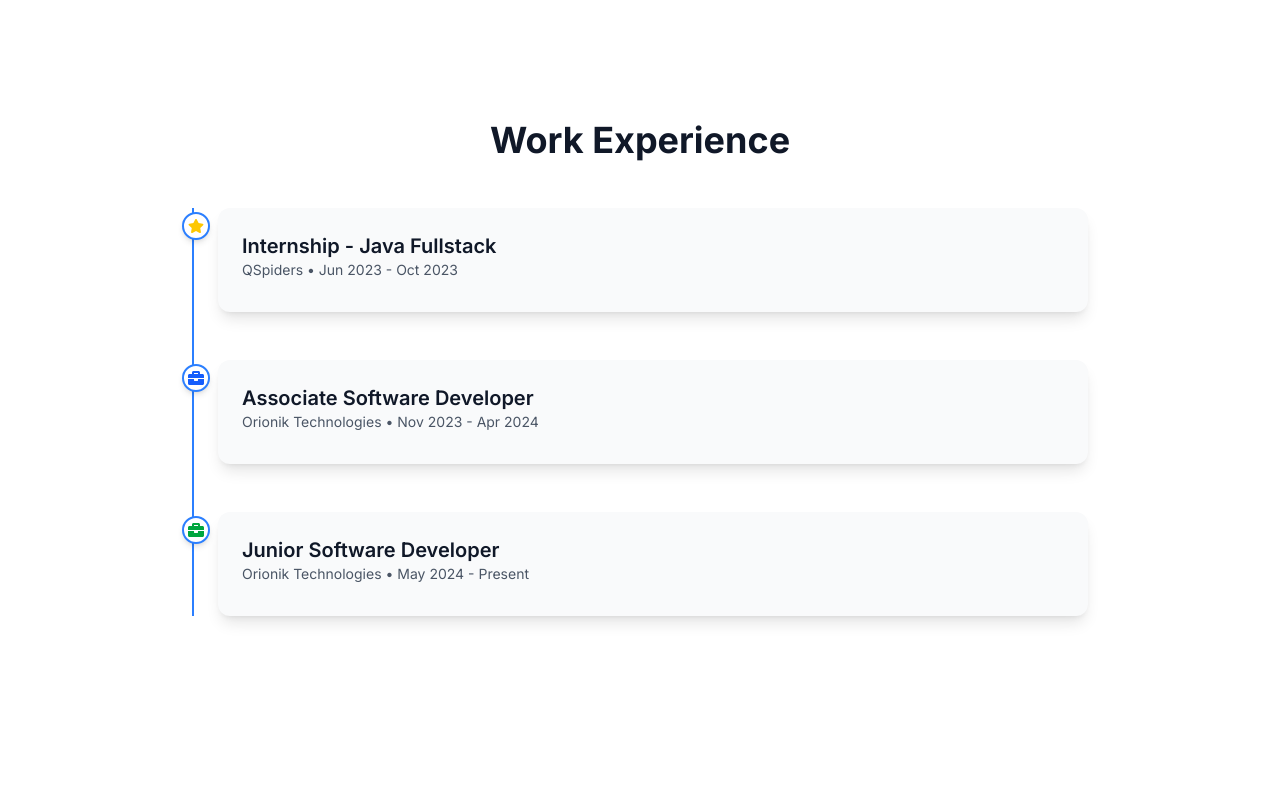
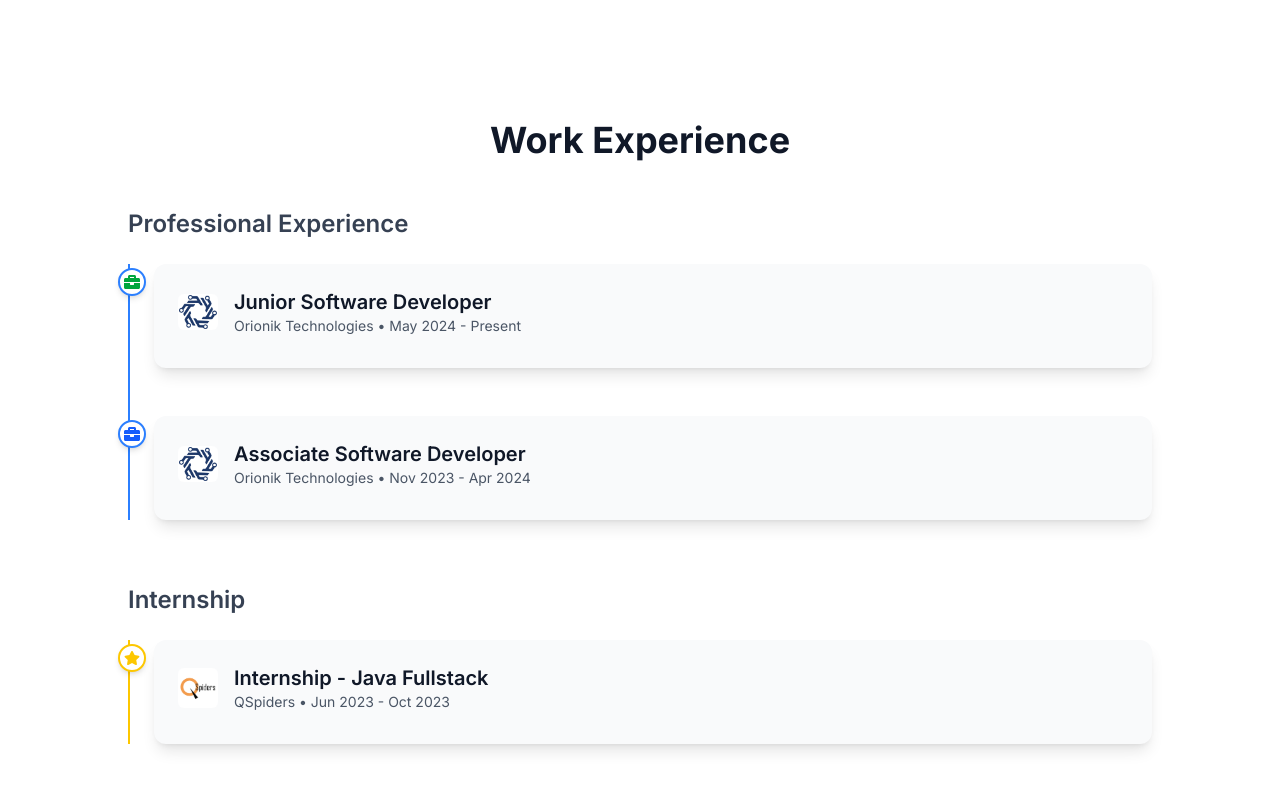
Before and after one commit to AbhayBava/portfolio, a Next.js app in the folder abhay-portfolio/: page / in a window 1280 px wide. Shown: the part 1400-2200 px from the top of the page. Built offline with nearby package versions, Linux system fonts and the light colour scheme.

Commit message:
adding a work expression logo and some animation

```diff
--- a/abhay-portfolio/src/app/components/WorkExperience.tsx
+++ b/abhay-portfolio/src/app/components/WorkExperience.tsx
@@ -1,18 +1,21 @@
-// components/WorkExperience.tsx
 "use client";
 
 import { useState } from "react";
 import { motion } from "framer-motion";
 import { FaBriefcase, FaStar } from "react-icons/fa";
+import Image from "next/image";
 
+// Define experience list
 const experiences = [
   {
-    role: "Internship - Java Fullstack",
-    company: "QSpiders",
-    date: "Jun 2023 - Oct 2023",
+    role: "Junior Software Developer",
+    company: "Orionik Technologies",
+    date: "May 2024 - Present",
     description:
-      "Trained on core Java, SQL, JDBC, and frontend basics with live project exposure.",
-    icon: <FaStar className="text-yellow-400" />,
+      "Promoted to Junior Developer, leading features for customer onboarding, scaling APIs, and DevOps workflows.",
+    icon: <FaBriefcase className="text-green-600" />,
+    logo: "/logos/orionik.png",
+    type: "experience",
   },
   {
     role: "Associate Software Developer",
@@ -21,17 +24,22 @@
     description:
       "Worked on backend services in Node.js, contributed to core APIs, and optimized DB queries.",
     icon: <FaBriefcase className="text-blue-600" />,
+    logo: "/logos/orionik.png",
+    type: "experience",
   },
   {
-    role: "Junior Software Developer",
-    company: "Orionik Technologies",
-    date: "May 2024 - Present",
+    role: "Internship - Java Fullstack",
+    company: "QSpiders",
+    date: "Jun 2023 - Oct 2023",
     description:
-      "Promoted to Junior Developer, leading features for customer onboarding, scaling APIs, and DevOps workflows.",
-    icon: <FaBriefcase className="text-green-600" />,
+      "Trained on core Java, SQL, JDBC, and frontend basics with live project exposure.",
+    icon: <FaStar className="text-yellow-400" />,
+    logo: "/logos/qspiders.png",
+    type: "internship",
   },
 ];
 
+// Animation variants
 const cardVariants = {
   collapsed: {
     rotateX: 0,
@@ -64,11 +72,18 @@
       id="experience"
       className="py-24 px-6 bg-white dark:bg-gray-900 text-gray-900 dark:text-white"
     >
-      <div className="max-w-4xl mx-auto">
+      <div className="max-w-5xl mx-auto">
         <h2 className="text-4xl font-bold mb-12 text-center">Work Experience</h2>
 
+        {/* Internship Heading */}
+        <h3 className="text-2xl font-semibold text-left mb-6 text-gray-700 dark:text-gray-200">
+          Professional Experience
+        </h3>
+
         <div className="relative border-l-2 border-blue-500 dark:border-cyan-400 pl-6 space-y-12">
-          {experiences.map((exp, index) => {
+          {experiences
+            .filter((exp) => exp.type === "experience")
+            .map((exp, index) => {
               const isExpanded = expandedIndex === index;
               return (
                 <motion.div
@@ -86,7 +101,6 @@
                     </div>
                   </span>
 
-                {/* Content */}
                   <motion.div
                     className={`bg-gray-50 dark:bg-gray-800 p-6 rounded-xl shadow-lg transition-all duration-500 ${
                       isExpanded ? "scale-[1.02]" : ""
@@ -95,13 +109,90 @@
                     whileInView={{ opacity: 1, y: 0 }}
                     viewport={{ once: true }}
                   >
+                    <div className="flex items-center gap-4 mb-2">
+                      <Image
+                        src={exp.logo}
+                        alt={exp.company}
+                        width={40}
+                        height={40}
+                        className="rounded-md bg-white dark:bg-white border"
+                      />
+                      <div>
                         <h3 className="text-xl font-semibold">{exp.role}</h3>
-                  <p className="text-sm text-gray-600 dark:text-gray-400 mb-2">
+                        <p className="text-sm text-gray-600 dark:text-gray-400">
                           {exp.company} • {exp.date}
                         </p>
+                      </div>
+                    </div>
 
                     <motion.p
-                    className="text-gray-700 dark:text-gray-300"
+                      className="text-gray-700 dark:text-gray-300 overflow-hidden"
+                      initial={false}
+                      animate={{
+                        height: isExpanded ? "auto" : "0px",
+                        opacity: isExpanded ? 1 : 0,
+                      }}
+                      transition={{ duration: 0.4 }}
+                    >
+                      {exp.description}
+                    </motion.p>
+                  </motion.div>
+                </motion.div>
+              );
+            })}
+        </div>
+
+        {/* Internship Section */}
+        <h3 className="text-2xl font-semibold text-left mt-16 mb-6 text-gray-700 dark:text-gray-200">
+          Internship
+        </h3>
+
+        <div className="relative border-l-2 border-yellow-400 dark:border-yellow-500 pl-6 space-y-12">
+          {experiences
+            .filter((exp) => exp.type === "internship")
+            .map((exp, index) => {
+              const isExpanded = expandedIndex === index + 100; // Offset index to separate click
+              return (
+                <motion.div
+                  key={index}
+                  variants={cardVariants}
+                  animate={isExpanded ? "expanded" : "collapsed"}
+                  onClick={() => toggleCard(index + 100)}
+                  whileHover={{ scale: 1.01 }}
+                  className={`relative cursor-pointer transition-transform duration-500`}
+                >
+                  <span className="absolute left-[-36px] top-1">
+                    <div className="w-7 h-7 flex items-center justify-center rounded-full bg-white dark:bg-gray-800 border-2 border-yellow-400 dark:border-yellow-500 shadow-md">
+                      {exp.icon}
+                    </div>
+                  </span>
+
+                  <motion.div
+                    className={`bg-gray-50 dark:bg-gray-800 p-6 rounded-xl shadow-lg transition-all duration-500 ${
+                      isExpanded ? "scale-[1.02]" : ""
+                    }`}
+                    initial={{ opacity: 0, y: 30 }}
+                    whileInView={{ opacity: 1, y: 0 }}
+                    viewport={{ once: true }}
+                  >
+                    <div className="flex items-center gap-4 mb-2">
+                      <Image
+                        src={exp.logo}
+                        alt={exp.company}
+                        width={40}
+                        height={40}
+                        className="rounded-md bg-white dark:bg-white border"
+                      />
+                      <div>
+                        <h3 className="text-xl font-semibold">{exp.role}</h3>
+                        <p className="text-sm text-gray-600 dark:text-gray-400">
+                          {exp.company} • {exp.date}
+                        </p>
+                      </div>
+                    </div>
+
+                    <motion.p
+                      className="text-gray-700 dark:text-gray-300 overflow-hidden"
                       initial={false}
                       animate={{
                         height: isExpanded ? "auto" : "0px",
```
Also changed, not shown: abhay-portfolio/public/logos/orionik.png (added), abhay-portfolio/public/logos/qspiders.png (added). Lines whose indentation alone changed are shown as unchanged.
